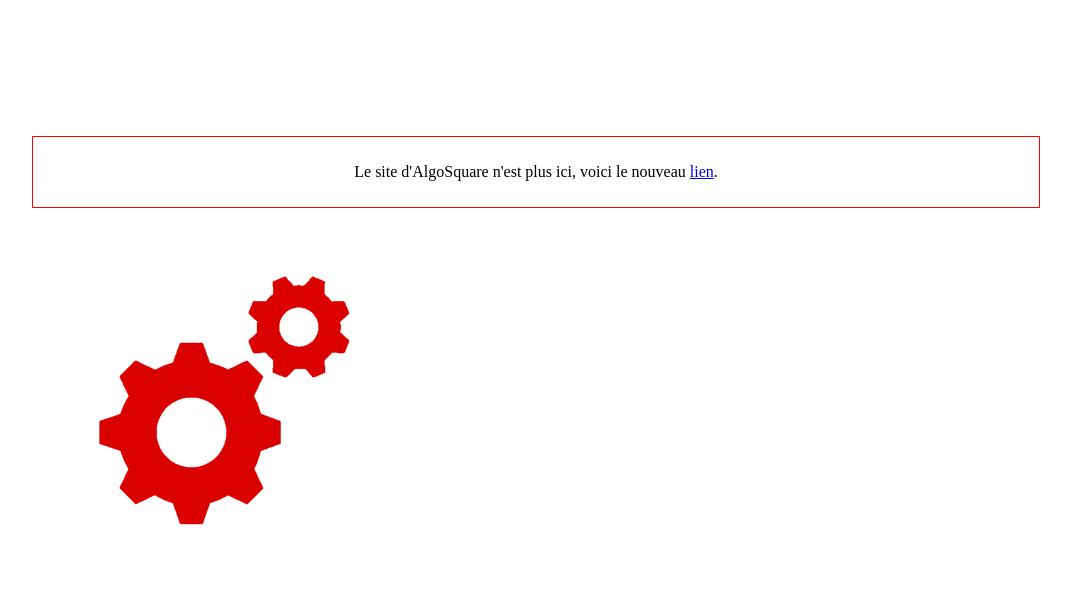
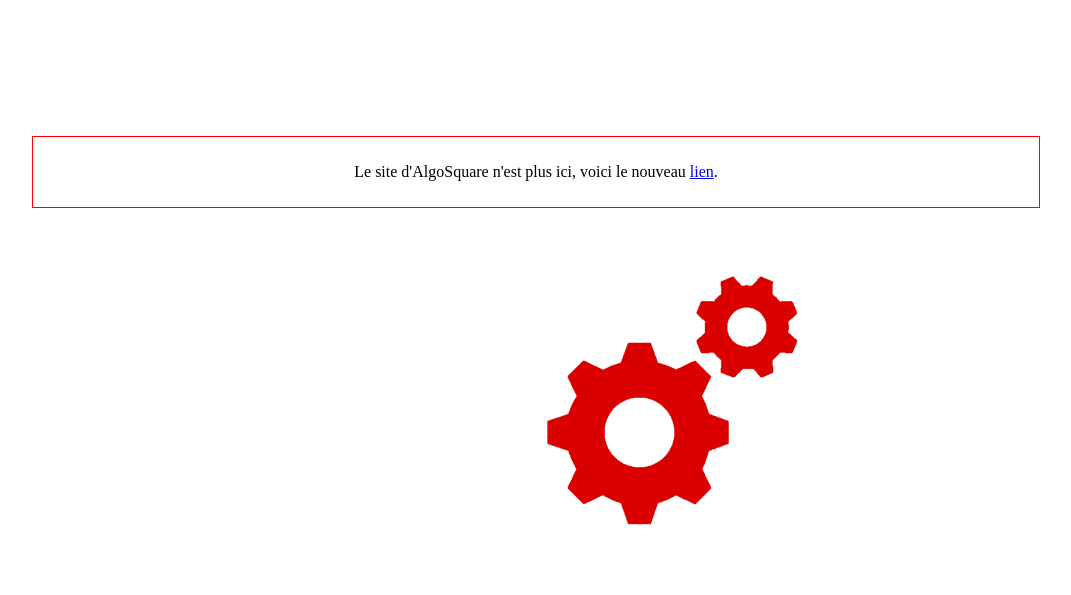
Before and after one commit to IdCom4/Hackathon-test, a plain HTML site: page index.html in a window 1280 px wide. Shown: the whole page, without its empty margins (104-1175 px from the left). Drawn offline with Linux system fonts and the light colour scheme.

Commit message:
Update style.css

```diff
--- a/style.css
+++ b/style.css
@@ -17,6 +17,7 @@ body {
 	position: relative;
 	height: 30vw;
 	width: 30vw;
+	margin-left: 35vw;
 }
 
 img {
```
